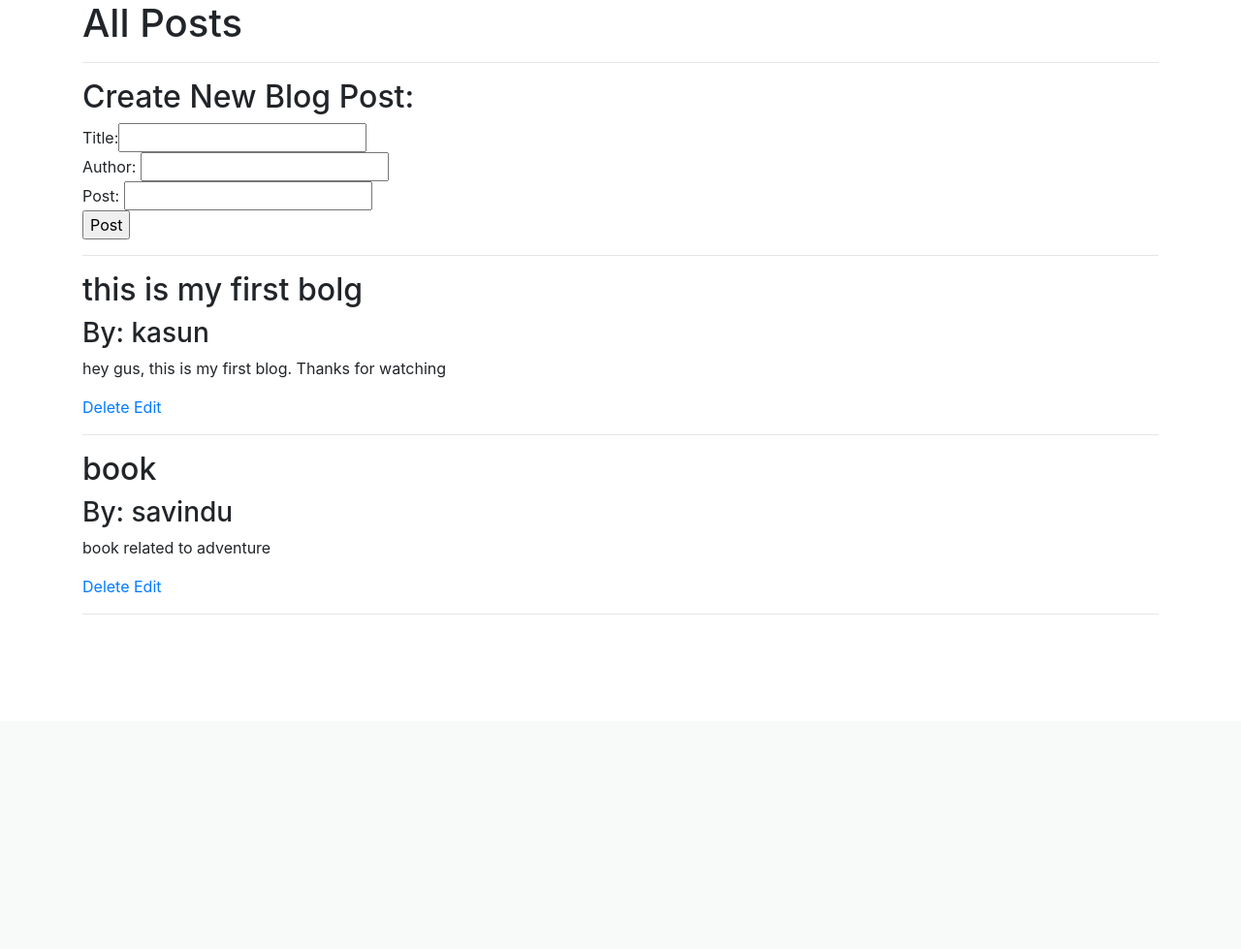
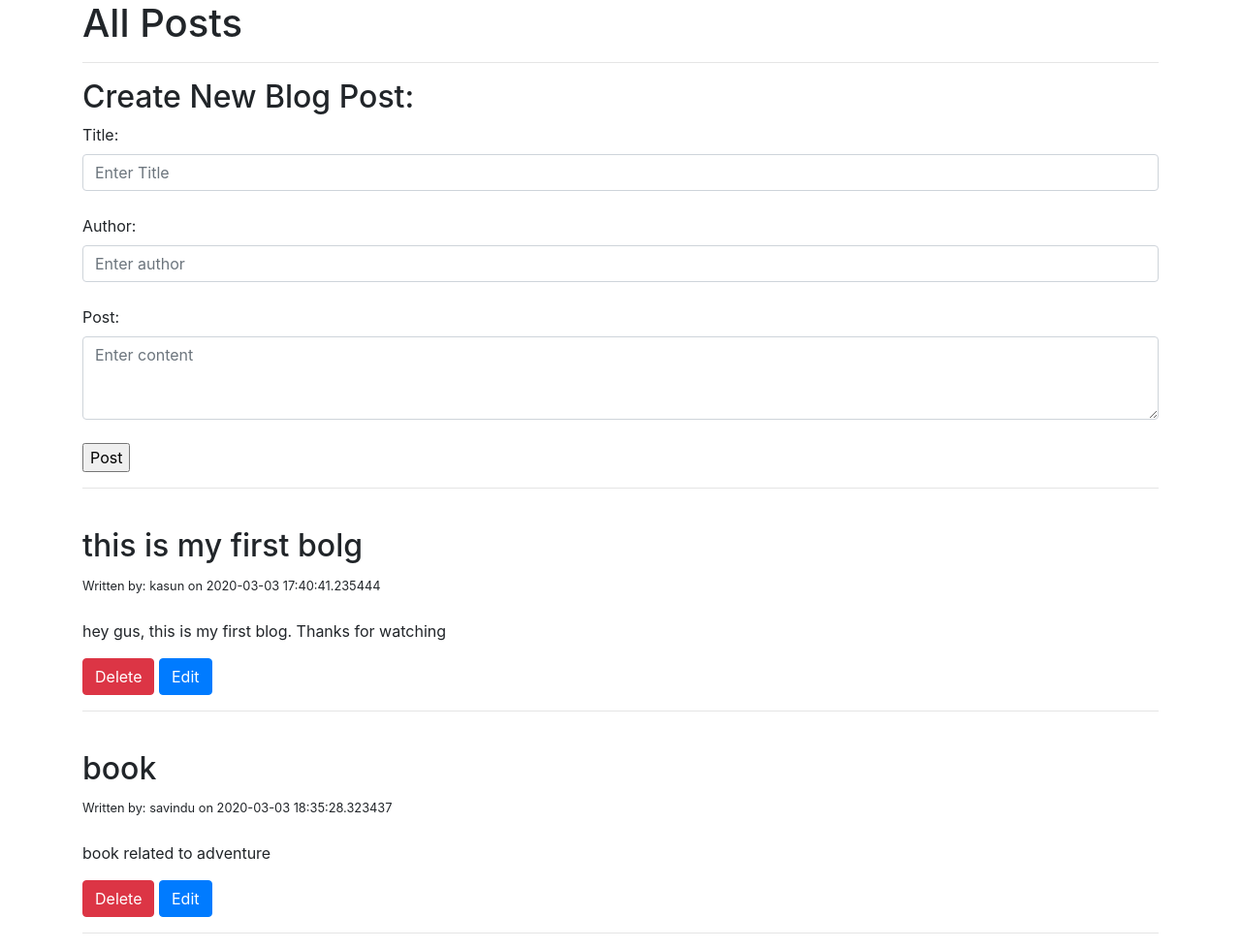
Before and after one commit to savinduekanayake/Blog, a Flask app: page /posts in a window 1280 px wide. Shown: the part 56-1035 px from the top of the page at 97% size. Before the commit the page ends 690 px from the top, so only its background shows below. Run offline with Flask 2, Linux system fonts and the light colour scheme; data comes from the database, SQL or seed files in the repository; some libraries are stand-ins or nearby versions.

Commit message:
use bostrap to implement form

```diff
--- a/templates/post.html
+++ b/templates/post.html
@@ -12,11 +12,20 @@
     <hr>
     <h2>Create New Blog Post:</h2>
     <form action="/posts" method='POST'>
-        Title:<input type="text" name="title" id="title">
+        <label for="content">Title:</label>
+        <!-- <input type="text" name="title" id="title"> -->
+        <input class="form-control" type="text" name="title" id="title" placeholder="Enter Title" aria-label="Enter Title">
+
         <br>
-        Author: <input type="text" name="author" id="author">
+        <label for="content">Author:</label>
+        <input class="form-control" type="text" name="author" id="author" placeholder="Enter author" aria-label="Enter author">
+        <!-- <input type="text" name="author" id="author"> -->
         <br>
-        Post: <input type="text" name="content" id="content">
+
+        <label for="content">Post:</label>
+        <!-- <input class="form-control" type="text" name="content" id="content" placeholder="Enter content" aria-label="Enter content"> -->
+        <!-- <input type="text" name="content" id="content"> -->
+        <textarea class="form-control" name="content" id="content" placeholder="Enter content" aria-label="Enter content" rows="3"></textarea>
         <br>
         <input type="submit" value="Post">
     </form>
@@ -24,17 +33,21 @@
 
 
     {% for post in posts %}
+        <br>
         <h2>{{ post.title }}</h2>
 
         {% if post.author %}
-            <h3> By: {{ post.author }}</h3>
+            <small> Written by: {{ post.author }} on {{ post.date_posted }} </small>
         {% else %}
-            <h3>By: N/A</h3>
+            <small> Written by Unknown on {{ post.date_posted }} </small>
         {% endif %}
+        <br>
+        <br>
 
         <p>{{ post.content }}</p>
-        <a href="/posts/delete/{{post.id}}" >Delete</a>
-        <a href="/posts/edit/{{post.id}}" >Edit</a>
+        <a class="btn btn-danger" href="/posts/delete/{{post.id}}" >Delete</a>
+        <a class="btn btn-primary" href="/posts/edit/{{post.id}}" >Edit</a>
+        <br>
         <hr>
 
     {% endfor %}
```
